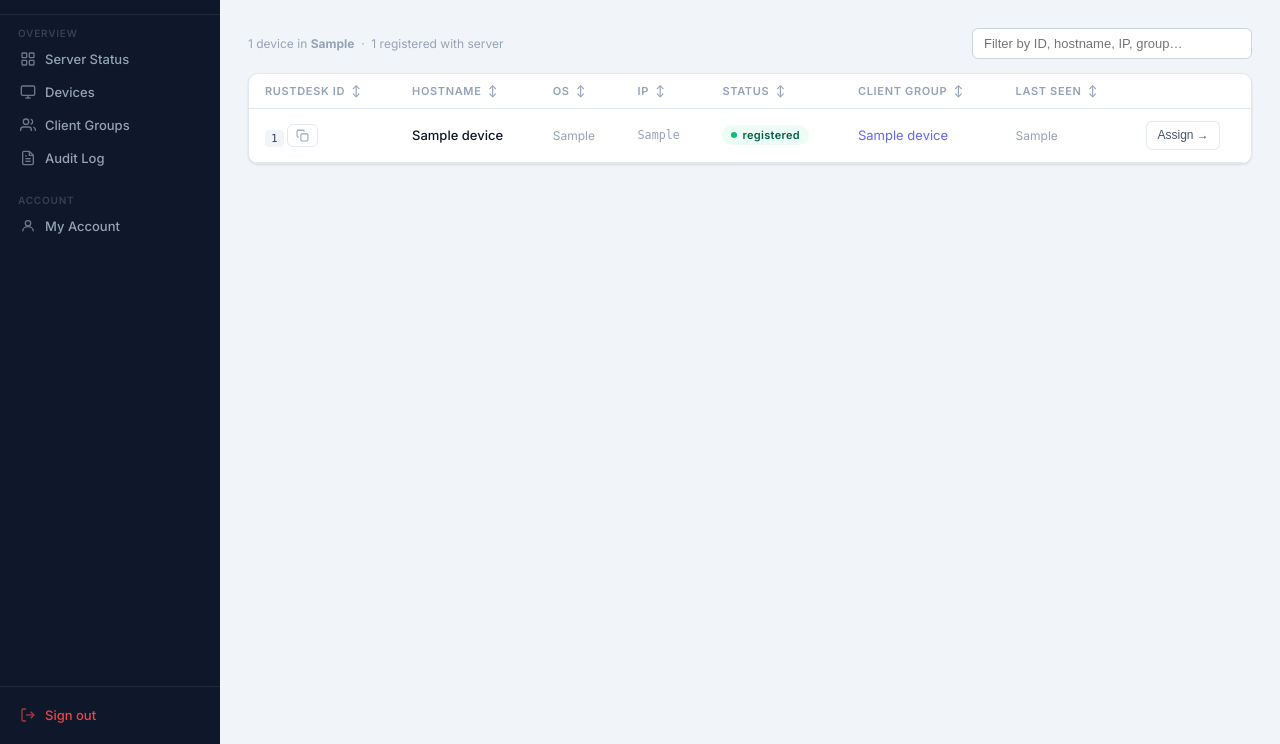
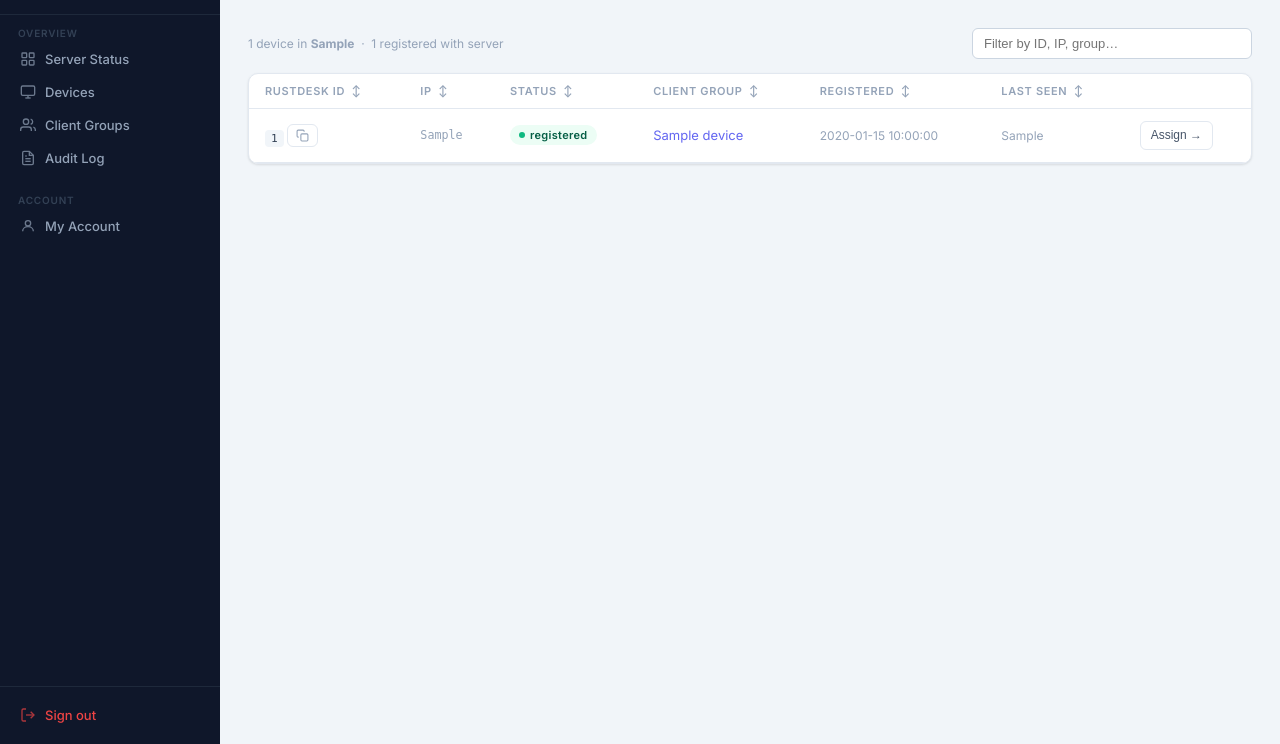
Before and after one commit to arvage/rustdesk-fleet, a FastAPI app: template subsystems/dashboard/app/templates/devices.html in a window 1280 px wide. Shown: the part 56-800 px from the top of the page. Run offline with FastAPI, Linux system fonts and the light colour scheme; the template is opened without the code that fills it: most values are stand-ins (such as "Sample title", 1, 10 or a date in 2020); data that the repository does not hold is empty.

Commit message:
Remove paid-only hostname/OS columns; show IP and registered date
Hostname and OS are RustDesk Pro features unavailable in the free/OSS
hbbs build. Replace with the actual free-version peer data: IP address
(from peer.info JSON) and first-registered date (from peer.created_at).

- deps.py: add get_hbbs_peers() shared utility + HBBS_DB_PATH constant
- routes/devices.py: use get_hbbs_peers(), drop hostname/os fields
- routes/groups.py: enrich group detail devices with ip/registered_at
- templates/devices.html: swap Hostname+OS cols for IP+Registered
- templates/group_detail.html: same column swap in devices sub-table

Co-Authored-By: Claude Sonnet 4.6 <noreply@anthropic.com>

```diff
--- a/subsystems/dashboard/app/templates/devices.html
+++ b/subsystems/dashboard/app/templates/devices.html
@@ -30,7 +30,7 @@
     &nbsp;·&nbsp; {{ peer_count }} registered with server
   </span>
   {% if devices %}
-  <input id="device-filter" type="search" placeholder="Filter by ID, hostname, IP, group…"
+  <input id="device-filter" type="search" placeholder="Filter by ID, IP, group…"
          oninput="filterDevices()"
          style="padding:7px 11px;border:1px solid var(--border-md);border-radius:var(--radius-sm);
                 font-size:13px;width:280px;outline:none;background:var(--surface)">
@@ -44,27 +44,24 @@
       <thead>
         <tr>
           <th class="sortable" onclick="sortDevices(0)">RustDesk ID <span class="sort-icon">↕</span></th>
-          <th class="sortable" onclick="sortDevices(1)">Hostname <span class="sort-icon">↕</span></th>
-          <th class="sortable" onclick="sortDevices(2)">OS <span class="sort-icon">↕</span></th>
-          <th class="sortable" onclick="sortDevices(3)">IP <span class="sort-icon">↕</span></th>
-          <th class="sortable" onclick="sortDevices(4)">Status <span class="sort-icon">↕</span></th>
-          <th class="sortable" onclick="sortDevices(5)">Client Group <span class="sort-icon">↕</span></th>
-          <th class="sortable" onclick="sortDevices(6)">Last Seen <span class="sort-icon">↕</span></th>
+          <th class="sortable" onclick="sortDevices(1)">IP <span class="sort-icon">↕</span></th>
+          <th class="sortable" onclick="sortDevices(2)">Status <span class="sort-icon">↕</span></th>
+          <th class="sortable" onclick="sortDevices(3)">Client Group <span class="sort-icon">↕</span></th>
+          <th class="sortable" onclick="sortDevices(4)">Registered <span class="sort-icon">↕</span></th>
+          <th class="sortable" onclick="sortDevices(5)">Last Seen <span class="sort-icon">↕</span></th>
           <th></th>
         </tr>
       </thead>
       <tbody id="devices-tbody">
       {% for d in devices %}
         <tr data-rid="{{ d.rustdesk_id }}"
-            data-search="{{ d.rustdesk_id }} {{ d.hostname }} {{ d.ip }} {{ d.group_name or '' }} {{ d.os }}">
+            data-search="{{ d.rustdesk_id }} {{ d.ip }} {{ d.group_name or '' }}">
           <td data-val="{{ d.rustdesk_id }}" style="white-space:nowrap">
             <code>{{ d.rustdesk_id }}</code>
             <button class="btn-copy" onclick="copyText('{{ d.rustdesk_id }}', this)" title="Copy ID">
               <svg fill="none" viewBox="0 0 24 24" stroke="currentColor" stroke-width="2"><rect x="9" y="9" width="13" height="13" rx="2"/><path d="M5 15H4a2 2 0 0 1-2-2V4a2 2 0 0 1 2-2h9a2 2 0 0 1 2 2v1"/></svg>
             </button>
           </td>
-          <td data-val="{{ d.hostname | lower }}" style="font-weight:500">{{ d.hostname }}</td>
-          <td data-val="{{ d.os | lower }}" class="text-muted text-sm">{{ d.os }}</td>
           <td data-val="{{ d.ip }}" class="text-muted text-sm mono">{{ d.ip }}</td>
           <td data-val="{{ d.status or 'unknown' }}">
             <span id="status-{{ d.rustdesk_id }}"
@@ -77,6 +74,7 @@
             <a href="/groups/{{ d.group_slug }}" style="color:var(--accent);text-decoration:none;font-size:13px">{{ d.group_name }}</a>
             {% else %}<span class="text-muted text-sm">Unassigned</span>{% endif %}
           </td>
+          <td data-val="{{ d.registered_at or '' }}" class="text-muted text-sm">{{ d.registered_at or '—' }}</td>
           <td data-val="{{ d.last_seen or '' }}" class="text-muted text-sm">{{ d.last_seen }}</td>
           <td>
             <button onclick="document.getElementById('assign-{{ d.rustdesk_id }}').style.display='flex'"
@@ -84,7 +82,7 @@
           </td>
         </tr>
         <tr id="assign-{{ d.rustdesk_id }}" style="display:none;background:#F8FAFC">
-          <td colspan="8" style="padding:12px 16px">
+          <td colspan="7" style="padding:12px 16px">
             <form method="post" action="/devices/{{ d.rustdesk_id }}/assign"
                   style="display:flex;align-items:center;gap:10px">
               <span class="text-sm" style="font-weight:500;color:var(--text-2)">Assign <code>{{ d.rustdesk_id }}</code> to:</span>
--- a/subsystems/dashboard/app/templates/group_detail.html
+++ b/subsystems/dashboard/app/templates/group_detail.html
@@ -25,7 +25,7 @@
     <div class="table-wrap">
       <table>
         <thead>
-          <tr><th>RustDesk ID</th><th>Hostname</th><th>OS</th><th>Status</th><th>Last Seen</th></tr>
+          <tr><th>RustDesk ID</th><th>IP</th><th>Status</th><th>Registered</th><th>Last Seen</th></tr>
         </thead>
         <tbody>
         {% for d in devices %}
@@ -38,9 +38,9 @@
             </button>
             {% endif %}
           </td>
-            <td>{{ d.hostname or '<span class="text-muted">—</span>' }}</td>
-            <td class="text-muted">{{ d.os or '—' }}</td>
+            <td class="text-muted text-sm mono">{{ d.ip or '—' }}</td>
             <td><span class="badge badge-{{ d.status or 'unknown' }}">{{ d.status or 'unknown' }}</span></td>
+            <td class="text-muted text-sm">{{ d.registered_at or '—' }}</td>
             <td class="text-muted text-sm">{{ d.last_seen or '—' }}</td>
           </tr>
         {% endfor %}
```
Also changed, not shown: subsystems/dashboard/app/deps.py (+21 -0 lines), subsystems/dashboard/app/routes/devices.py (+6 -26 lines), subsystems/dashboard/app/routes/groups.py (+13 -2 lines).
